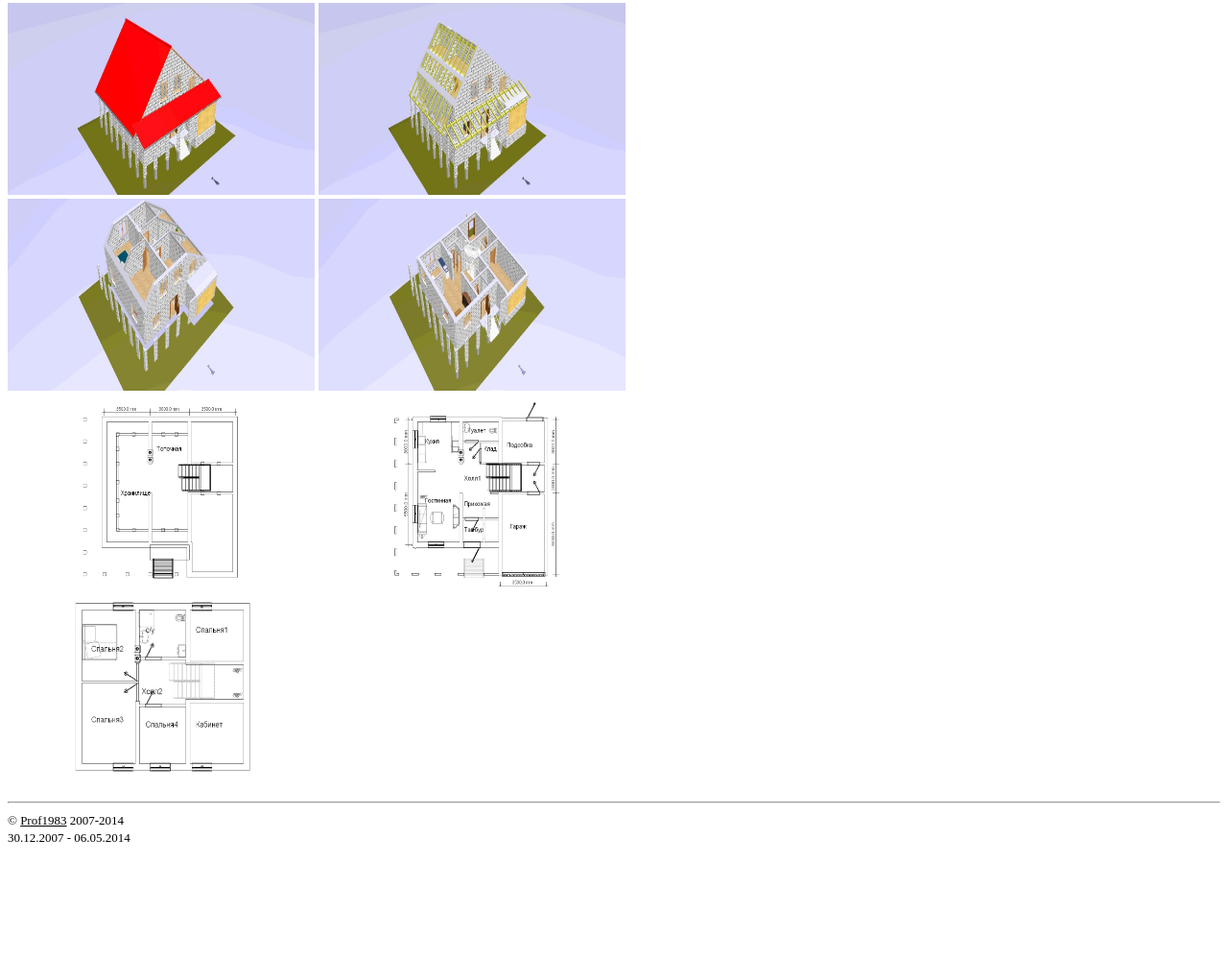
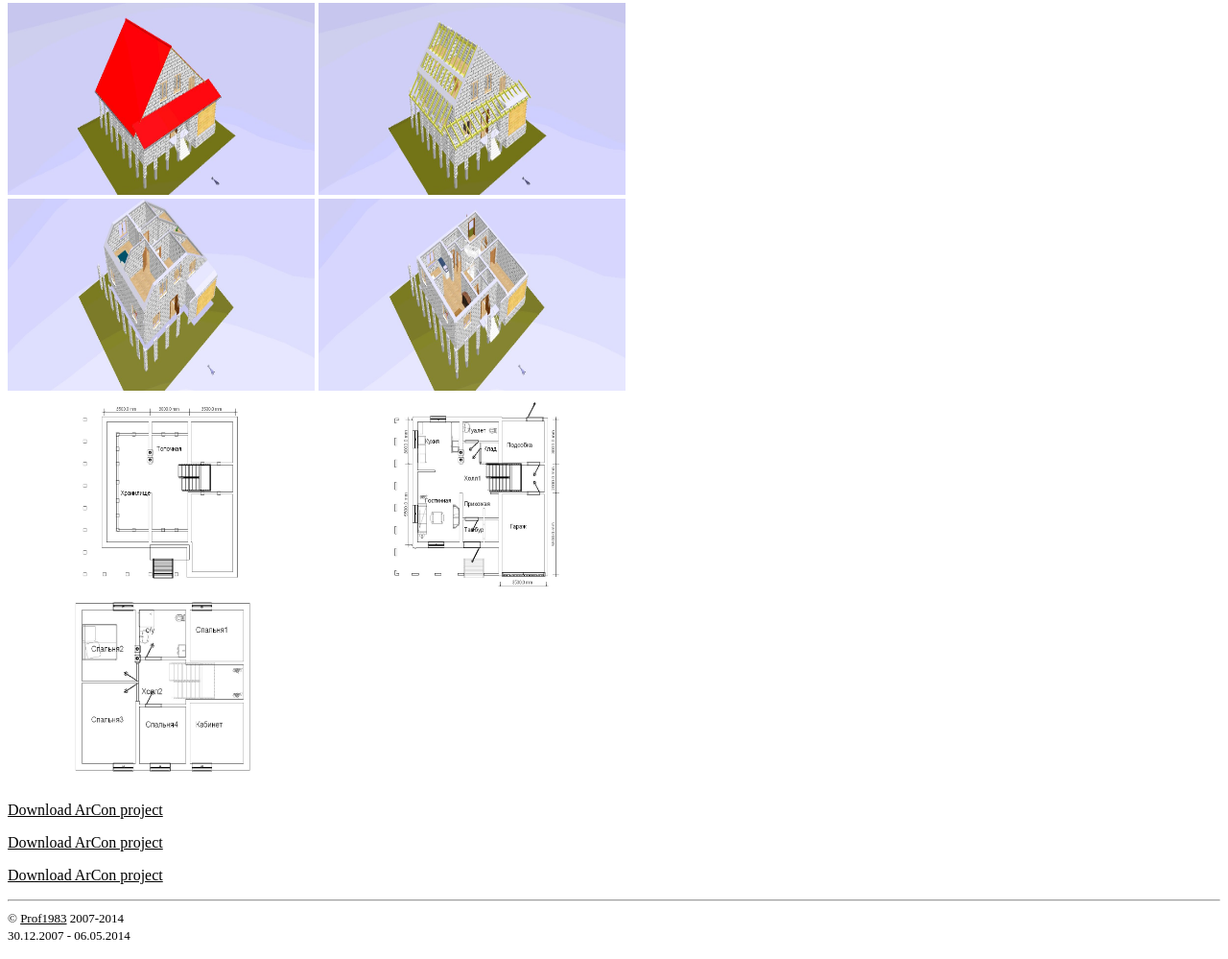
Before and after one commit to prof1983/prof1983.info, a plain HTML site: page home/house/12/index.html in a window 1280 px wide. Shown: the part 1481-2480 px from the top of the page at 96% size. Before the commit the page ends 2378 px from the top, so only its background shows below. Drawn offline with Linux system fonts and the light colour scheme.

Commit message:
Added home ArCon proj

```diff
--- a/home/house/12/index.html
+++ b/home/house/12/index.html
@@ -44,6 +44,10 @@
 <br>
   <a href="12-3-s-2.jpg"><img src="12-3-s-2.jpg" width="320" height="200"></a>
 
+<p><a href="12-1.acp">Download ArCon project</a></p>
+<p><a href="12-2.acp">Download ArCon project</a></p>
+<p><a href="12-3.acp">Download ArCon project</a></p>
+
 <p><font size=2>
 <hr>&copy; <a href="http://prof1983.info/">Prof1983</a> 2007-2014
 <br>30.12.2007 - 06.05.2014
```
Also changed, not shown: home/house/10/index.html (+2 -0 lines), home/house/10/index.ru.html (+2 -0 lines), home/house/12/index.ru.html (+4 -0 lines), home/house/200910/index.html (+2 -0 lines), home/house/200910/index.ru.html (+2 -0 lines), 5 other files.
